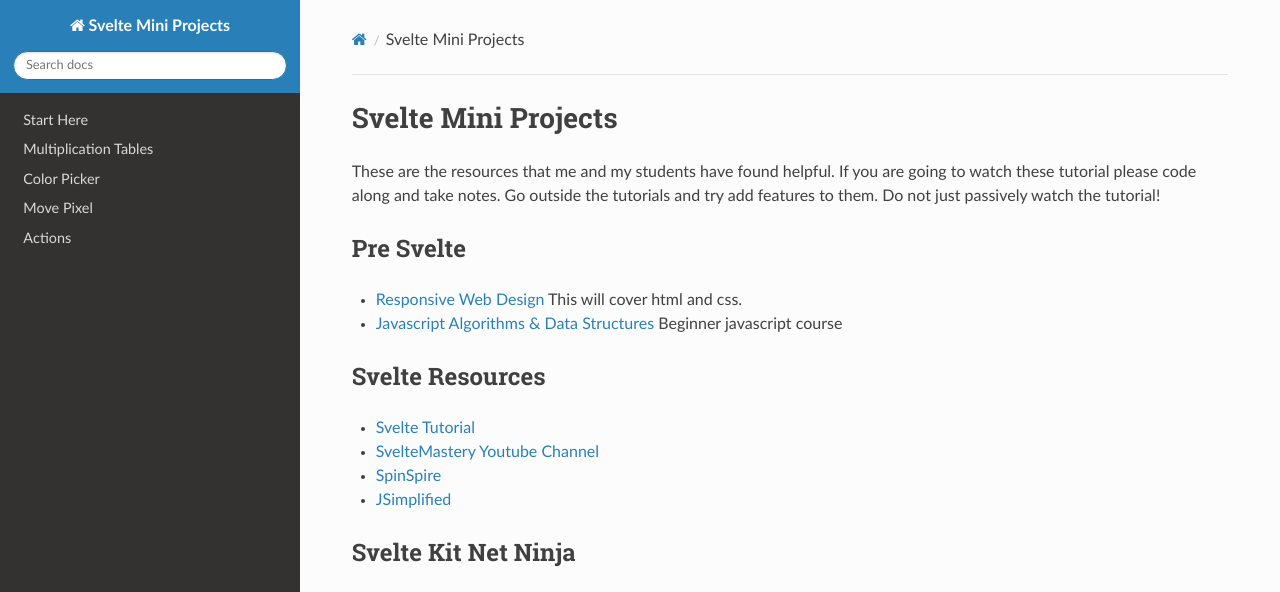
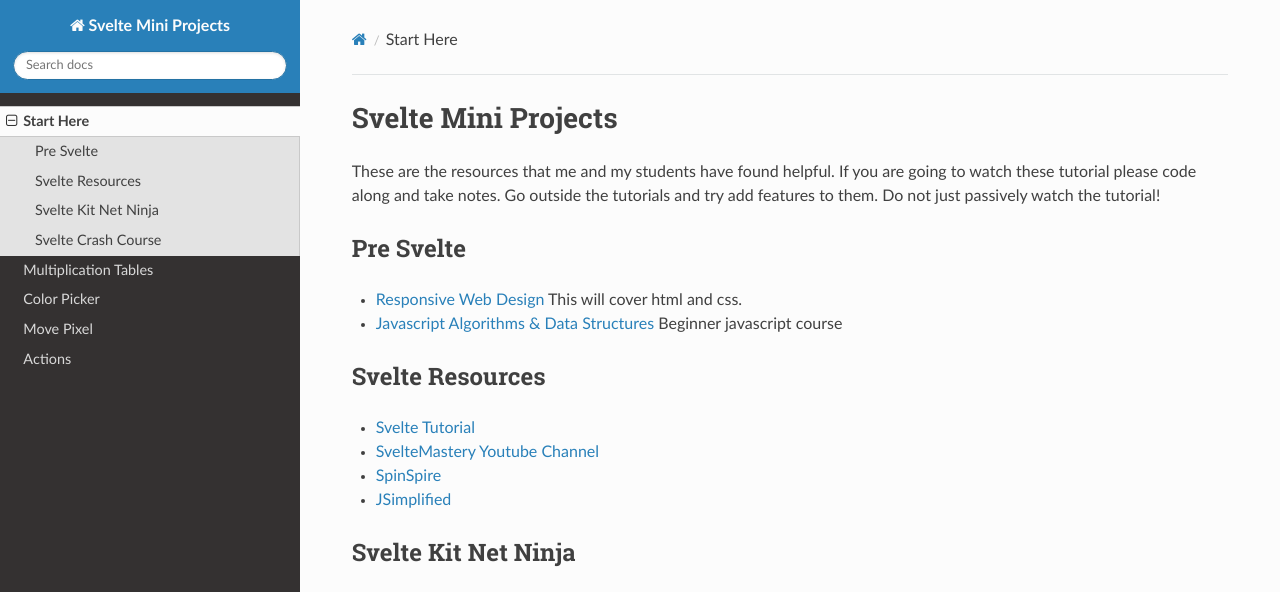
Before and after one commit to phptuts/svelte-mini-projects, an MkDocs documentation site: the page built from docs/index.md, in a window 1280 px wide and 1400 px high. Shown: the top 592 px of the window. Built offline with MkDocs 1.6.1, drawn with Linux system fonts in a browser that asks for light colours; nearby versions of some CDN libraries; part of the change alters nothing that is shown; grey boxes are pictures that could not be loaded.

Commit message:
fixed bad nav

```diff
--- a/mkdocs.yml
+++ b/mkdocs.yml
@@ -1,10 +1,10 @@
 site_name: Svelte Mini Projects
 nav:
-  - Start Here: resources.md
+  - Start Here: index.md
   - Multiplication Tables: 1-multiplication-tables.md
   - Color Picker: 2-color-picker.md
   - Move Pixel: 3-move-pixel.md
-  - Actions: 3-actions.md
+  - Actions: 4-actions.md
 theme:
   name: readthedocs
   highlightjs: true
```
